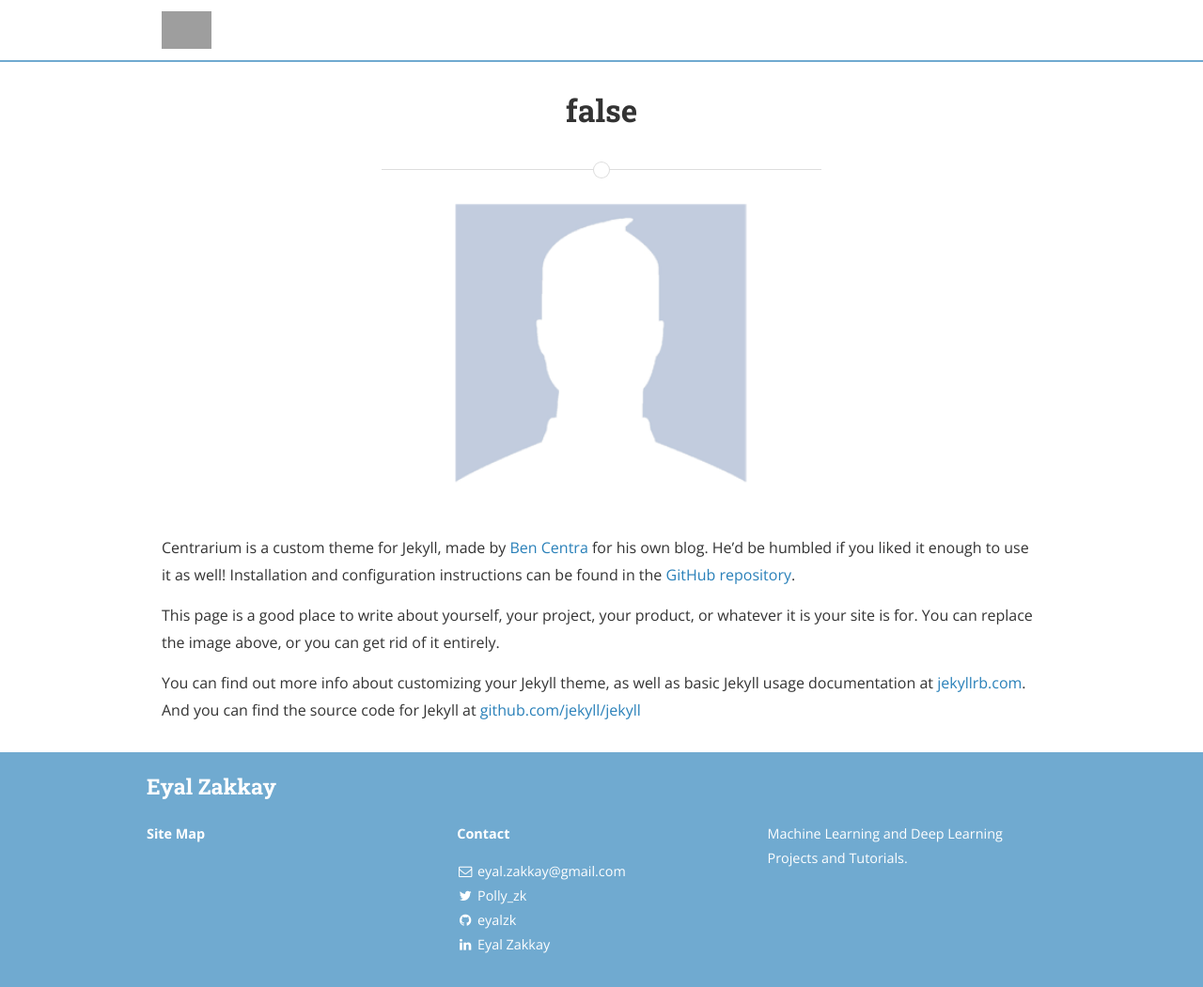
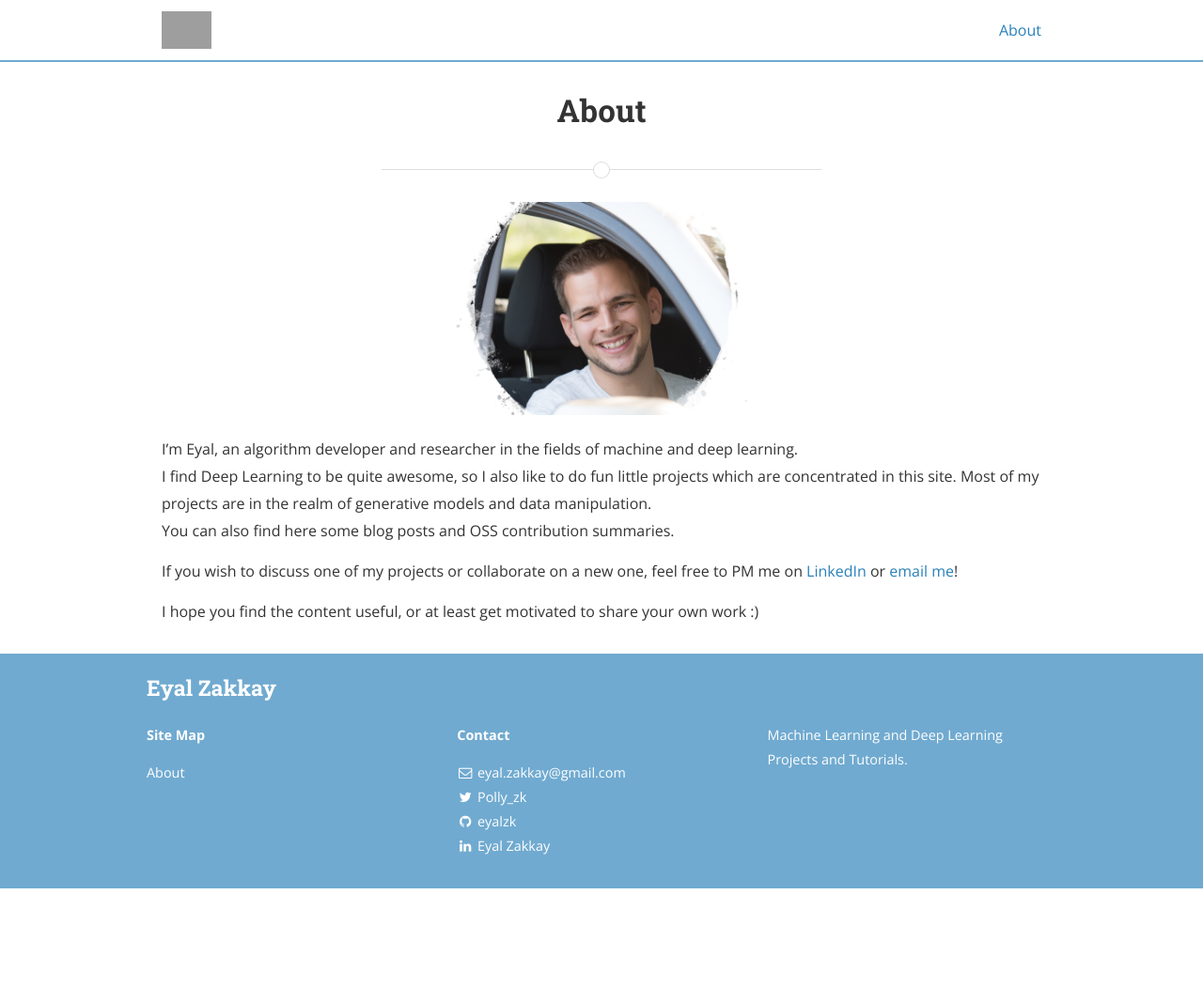
Before and after one commit to eyalzk/eyalzk.github.io, a Jekyll site: the page built from about.md, in a window 1280 px wide. Shown: the whole page at 94% size. Built offline with Jekyll 4.4.1, drawn with Linux system fonts in a browser that asks for light colours; nearby versions of some CDN libraries; after the commit the page ends 946 px from its top, so only the background shows below that; grey boxes are pictures that could not be loaded.

Commit message:
updated site WIP

```diff
--- a/Gemfile
+++ b/Gemfile
@@ -4,3 +4,4 @@ gem 'jekyll-archives'
 gem 'jekyll-sitemap'
 gem 'jekyll-paginate'
 gem "ffi", ">= 1.9.24"
+gem 'jemoji'
--- a/_config.yml
+++ b/_config.yml
@@ -1,10 +1,10 @@
 # External gems
 # See http://ixti.net/software/2013/01/28/using-jekyll-plugins-on-github-pages.html for making `jekyll archives` work.
-gems:
-  - jekyll-archives # Sorry, not GitHub pages friendly!
+plugins:
+  # - jekyll-archives # Sorry, not GitHub pages friendly!
   - jekyll-sitemap
   - jekyll-paginate
-
+  - jemoji
 exclude:
   - "/vendor/"
 
--- a/about.md
+++ b/about.md
@@ -1,17 +1,15 @@
 ---
 layout: page
-title: false #About
+title: About
 permalink: /about/
 ---
 
-<img src="{{ site.baseurl }}/assets/profile-placeholder.gif" title="Profile Picture" class="profile">
+<img src="{{ site.baseurl }}/assets/profile.png" title="Profile Picture" class="profile">
 
-Centrarium is a custom theme for Jekyll, made by [Ben Centra][bencentra] for his own blog. He'd be humbled if you liked it enough to use it as well! Installation and configuration instructions can be found in the [GitHub repository](https://github.com/bencentra/centrarium).
+I'm Eyal, an algorithm developer and researcher in the fields of machine and deep learning.
+I find Deep Learning to be quite awesome, so I also like to do fun little projects which are concentrated in this site. Most of my projects are in the realm of generative models and data manipulation.
+You can also find here some blog posts and OSS contribution summaries.
 
-This page is a good place to write about yourself, your project, your product, or whatever it is your site is for. You can replace the image above, or you can get rid of it entirely.
+If you wish to discuss one of my projects or collaborate on a new one, feel free to PM me on [LinkedIn](https://www.linkedin.com/in/eyal-zakkay-323142aa) or [email me](mailto:eyal.zakkay@gmail.com)!
 
-You can find out more info about customizing your Jekyll theme, as well as basic Jekyll usage documentation at [jekyllrb.com](http://jekyllrb.com/). And you can find the source code for Jekyll at [github.com/jekyll/jekyll](https://github.com/jekyll/jekyll)
-
-[centrarium]: https://github.com/bencentra/centrarium
-[bencentra]: http://bencentra.com
-[jekyll]: https://github.com/jekyll/jekyll
+I hope you find the content useful, or at least get motivated to share your own work :)
```
Also changed, not shown: Gemfile.lock, assets/profile.png (added).
